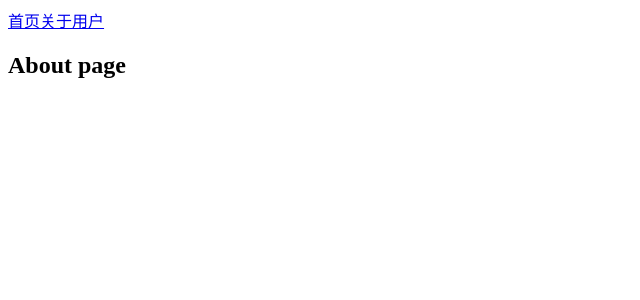
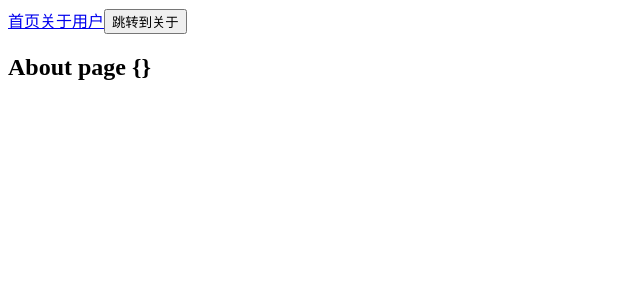
Before and after one commit to jobinben/Vue3-learning, a Vue app in the folder Vue3/: page /about in a window 1280 px wide. Shown: the top 300 px of the page, without its empty margins (0-640 px from the left). Built offline with nearby package versions, Linux system fonts and the light colour scheme.

Commit message:
编程式导航书写

```diff
--- a/Vue3/src/components/25_vue-router的使用/App.vue
+++ b/Vue3/src/components/25_vue-router的使用/App.vue
@@ -1,18 +1,49 @@
 <!-- author: 大冰 -->
 <template>
     <div>
+        <!-- 这些to的跳转其实也是调用history.pushState() -->
         <router-link to="/home">首页</router-link>
         <router-link to="/about">关于</router-link>
         <router-link to="/user/jobin">用户</router-link>
 
+        <button @click="jumpToAbout">跳转到关于</button>
         <!-- 显示区域 -->
         <router-view></router-view>
+
     </div>
 </template>
 
 <script>
+import {useRouter} from "vue-router"
 export default {
 
+    methods: {
+        // option Api 跳转
+        // jumpToAbout() {
+        //     // 1. 获取实例 然后执行push操作 给history压入路径
+        //     this.$router.push('/about')
+        // }
+    },
+
+    setup() {
+        const router = useRouter()
+
+        const jumpToAbout = () => {
+            // router.push('/about')
+            // 传入对象可以写更多的参数
+            router.push({
+                path: '/about',
+                query: {
+                    name: 'jobin',
+                    age: 18
+                }
+            })
+        }
+
+        return {
+            jumpToAbout
+        }
+    }
 }
 </script>
 <style scoped>
--- a/Vue3/src/components/25_vue-router的使用/page/About.vue
+++ b/Vue3/src/components/25_vue-router的使用/page/About.vue
@@ -3,6 +3,8 @@
     <div>
         <h2>
             About page
+
+            {{$route.query}}
         </h2>
     </div>
 </template>
```
